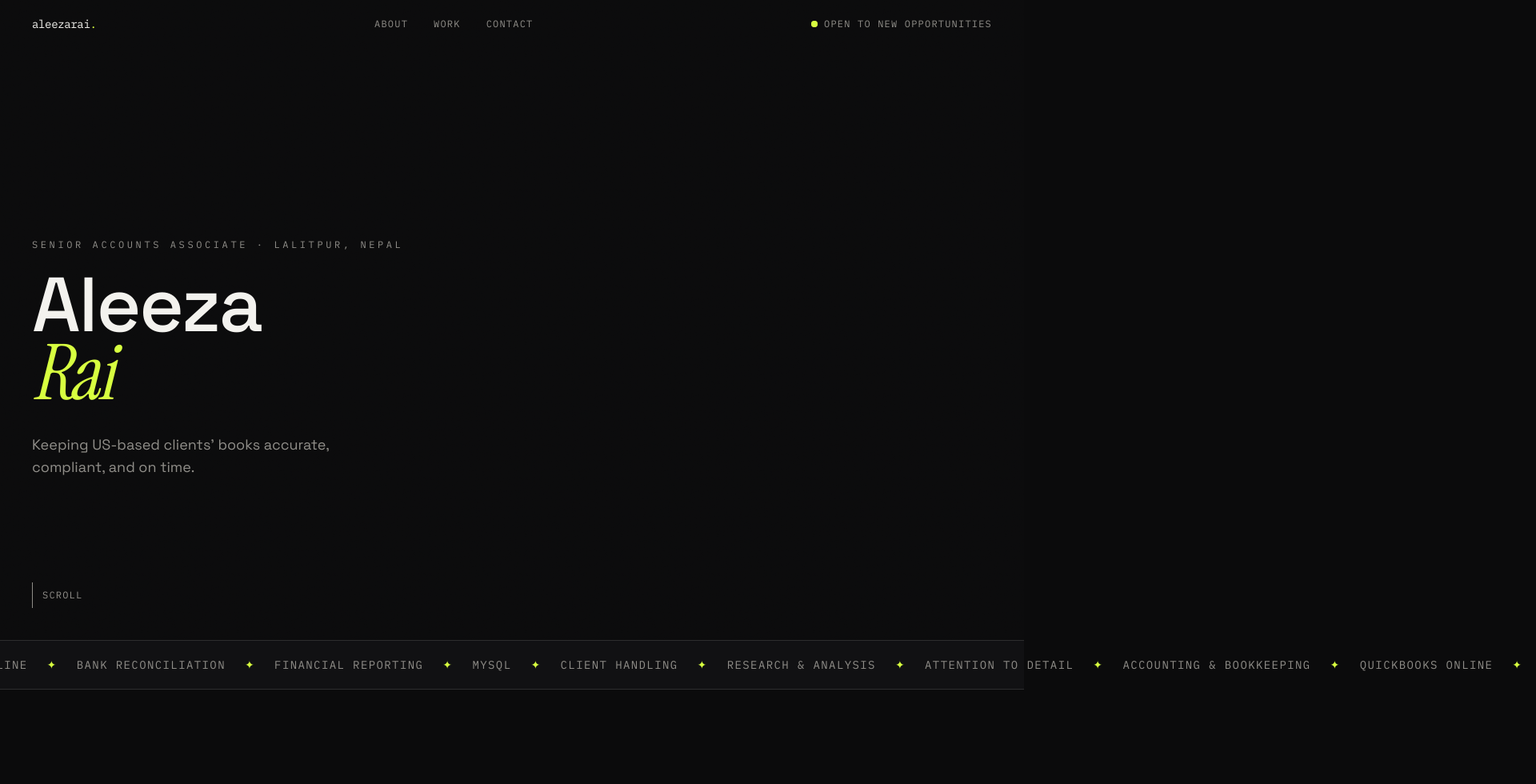
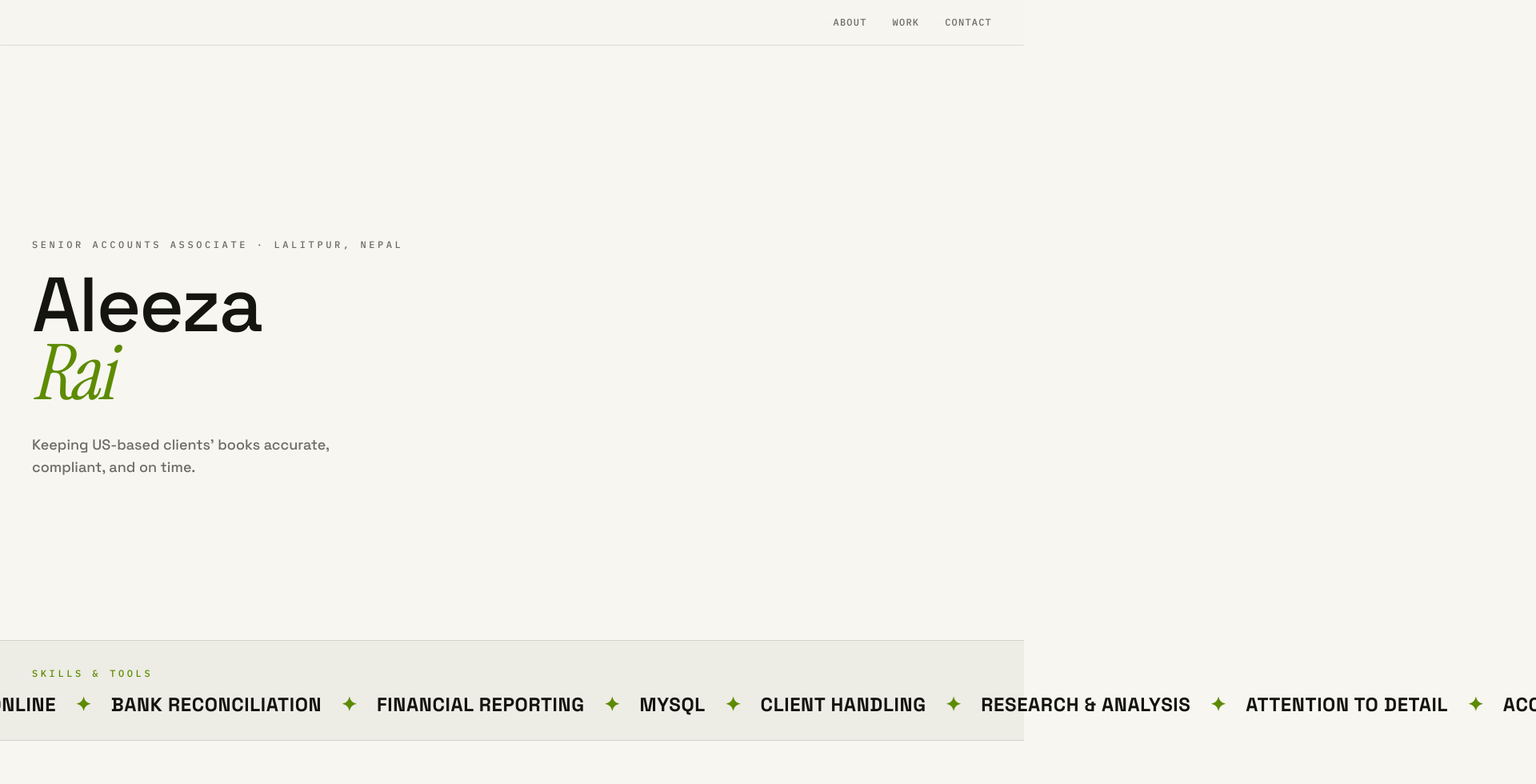
Before and after one commit to Lakxey/aleeza-website, a Next.js app: page / in a window 1280 px wide. Shown: the top 980 px of the page at 80% size, 1920 px wide, since content can reach past the window. Built offline with nearby package versions, Linux system fonts and the light colour scheme.

Commit message:
final design updates

```diff
--- a/app/content.ts
+++ b/app/content.ts
@@ -11,7 +11,7 @@ export const site = {
   email: "raialeeza2017@gmail.com",
   tagline:
     "Keeping US-based clients' books accurate, compliant, and on time.",
-  availability: "Open to new opportunities", // set to "" to hide the badge
+  availability: "", // set to "" to hide the badge
 };
 
 export const about = {
--- a/app/globals.css
+++ b/app/globals.css
@@ -1,13 +1,13 @@
 @import "tailwindcss";
 
-:root {
-  --bg: #0b0b0c;
-  --bg-soft: #111113;
-  --fg: #f3f2ee;
-  --fg-dim: #8f8d88;
-  --accent: #d7ff3f;
-  --line: rgba(243, 242, 238, 0.12);
-}
+   :root {
+     --bg: #f7f6f1;
+     --bg-soft: #edece5;
+     --fg: #14140f;
+     --fg-dim: #6b6a62;
+     --accent: #5c8a00;
+     --line: rgba(20, 20, 15, 0.12);
+   }
 
 @theme inline {
   --color-bg: var(--bg);
@@ -34,8 +34,10 @@ body {
   background: var(--bg);
   color: var(--fg);
   font-family: var(--font-sans);
+  font-weight: 500;
   overflow-x: hidden;
 }
+
 
 ::selection {
   background: var(--accent);
--- a/components/Contact.tsx
+++ b/components/Contact.tsx
@@ -24,7 +24,7 @@ export default function Contact() {
         <div className="mt-12 flex flex-col items-start gap-10 sm:flex-row sm:items-center">
           <MagneticButton
             href={`mailto:${site.email}`}
-            className="inline-flex items-center gap-3 rounded-full bg-accent px-8 py-4 font-mono text-sm uppercase tracking-widest text-bg"
+            className="inline-flex items-center gap-3 rounded-full bg-accent px-8 py-4 font-mono text-sm  tracking-widest text-bg"
           >
             {site.email}
             <span>↗</span>
--- a/components/Hero.tsx
+++ b/components/Hero.tsx
@@ -45,16 +45,6 @@ export default function Hero() {
       >
         {site.tagline}
       </motion.p>
-
-      <motion.div
-        initial={{ opacity: 0 }}
-        animate={{ opacity: 1 }}
-        transition={{ duration: 0.8, delay: 0.8 }}
-        className="absolute bottom-10 left-6 flex items-center gap-3 font-mono text-xs uppercase tracking-widest text-fg-dim sm:left-10"
-      >
-        <span className="inline-block h-8 w-px animate-pulse bg-fg-dim" />
-        Scroll
-      </motion.div>
     </section>
   );
 }
--- a/components/Marquee.tsx
+++ b/components/Marquee.tsx
@@ -4,12 +4,17 @@ export default function Marquee() {
   const items = [...skills, ...skills];
 
   return (
-    <div className="border-y border-line bg-bg-soft py-5">
+    <div className="border-y border-line bg-bg-soft py-7">
+      <div className="mb-3 px-6 sm:px-10">
+        <span className="font-mono text-xs uppercase tracking-[0.3em] text-accent">
+          Skills &amp; Tools
+        </span>
+      </div>
       <div className="marquee-track">
         {items.map((skill, i) => (
           <span
             key={i}
-            className="flex items-center gap-6 pr-6 font-mono text-sm uppercase tracking-widest text-fg-dim"
+            className="flex items-center gap-6 pr-6 font-sans text-xl font-bold uppercase tracking-wide text-fg sm:text-2xl"
           >
             {skill}
             <span className="text-accent">✦</span>
--- a/components/Nav.tsx
+++ b/components/Nav.tsx
@@ -11,12 +11,7 @@ const LINKS = [
 
 export default function Nav() {
   return (
-    <header className="fixed top-0 left-0 right-0 z-50 flex items-center justify-between px-6 py-5 sm:px-10">
-      <a href="#top" className="font-mono text-sm tracking-tight text-fg">
-        {site.name.toLowerCase().replace(/\s+/g, "")}
-        <span className="text-accent">.</span>
-      </a>
-
+    <header className="fixed top-0 left-0 right-0 z-50 flex items-center justify-end gap-10 border-b border-line bg-bg/80 px-6 py-5 backdrop-blur-md sm:px-10">
       <nav className="hidden gap-8 sm:flex">
         {LINKS.map((link) => (
           <ScrambleLink
--- a/components/Work.tsx
+++ b/components/Work.tsx
@@ -12,7 +12,7 @@ export default function Work() {
     <section id="work" className="relative px-6 py-28 sm:px-10 sm:py-36">
       <Reveal>
         <span className="font-mono text-xs uppercase tracking-[0.3em] text-accent">
-          02 / Selected Work
+          02 / Projects Done
         </span>
       </Reveal>
 
@@ -32,7 +32,7 @@ export default function Work() {
               }}
               onMouseEnter={() => setActive(i)}
               onMouseLeave={() => setActive(null)}
-              className={`group relative flex flex-col justify-between gap-4 py-8 sm:flex-row sm:items-center ${
+              className={`group relative grid grid-cols-1 gap-3 py-8 sm:grid-cols-[minmax(0,280px)_1fr_minmax(0,220px)] sm:items-center sm:gap-8 ${
                 project.link ? "cursor-pointer" : ""
               }`}
             >
@@ -49,12 +49,10 @@ export default function Work() {
                 </h3>
               </div>
 
-              <p className="max-w-md text-sm text-fg-dim sm:mx-6">
-                {project.description}
-              </p>
+              <p className="text-sm text-fg-dim">{project.description}</p>
 
-              <div className="flex items-center gap-4">
-                <div className="flex gap-2">
+              <div className="flex flex-wrap items-center gap-4 sm:justify-end">
+                <div className="flex flex-wrap gap-2">
                   {project.tags.map((tag) => (
                     <span
                       key={tag}
```
